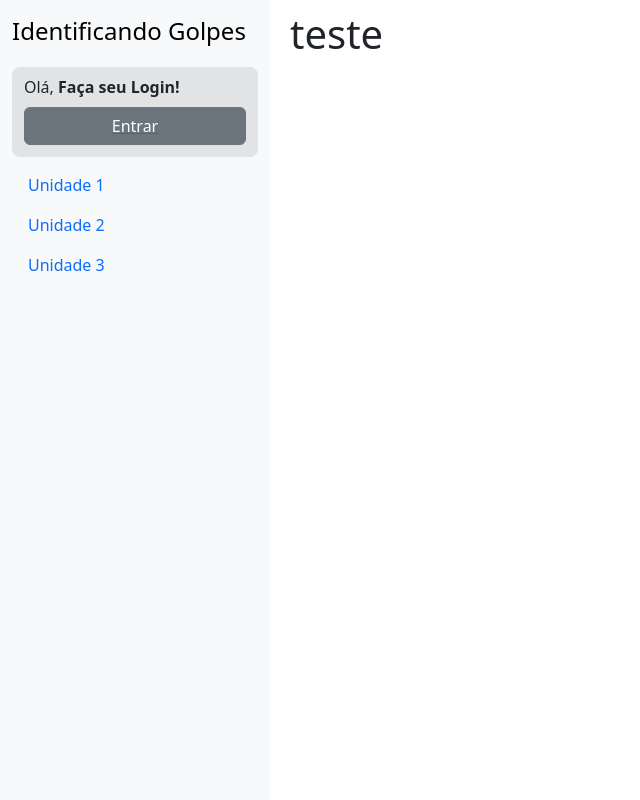
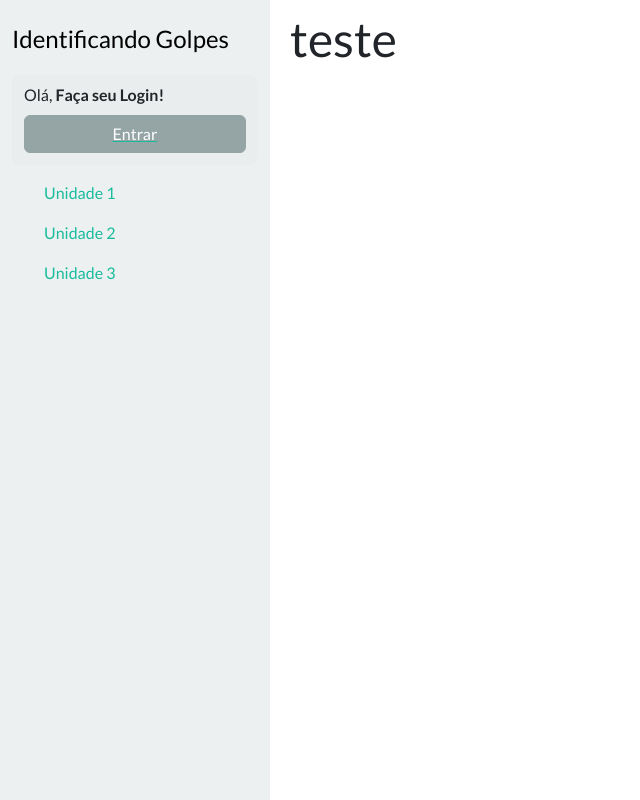
Before and after one commit to okita-ok/tcc-golpes, a Next.js app in the folder frontend/: page / in a window 1280 px wide. Shown: the whole page, without its empty margins (0-640 px from the left). Built offline with nearby package versions, Linux system fonts and the light colour scheme; no server answers.

Commit message:
Refatoração da navbar + novo tema

```diff
--- a/frontend/package.json
+++ b/frontend/package.json
@@ -12,6 +12,7 @@
     "@tanstack/react-query": "^5.62.0",
     "axios": "^1.7.7",
     "bootstrap": "^5.3.3",
+    "bootswatch": "^5.3.3",
     "next": "15.0.3",
     "react": "^18",
     "react-dom": "^18",
--- a/frontend/src/app/components/Navbar/Navbar.tsx
+++ b/frontend/src/app/components/Navbar/Navbar.tsx
@@ -1,7 +1,25 @@
 "use client";
+import { useContext } from "react";
 import MiniProfile from "../MiniProfile/MiniProfile";
+import { UnitContext } from "@/app/State/UnitProvider";
+import { AuthContext } from "@/app/State/AuthProvider";
+
+const units = [
+  "31a97a5f-cf39-4b60-bac2-8854b0ef835f",
+  "49b73903-8bfd-49ac-a7f7-2277d7679309",
+  "c4fff465-cdbe-474d-bbb2-6477dfc17431",
+];
 
 export default function Navbar() {
+  const { auth } = useContext(AuthContext);
+  const { unidadesCompletadas } = useContext(UnitContext);
+
+  const isCompleted = (unitId: string): boolean => {
+    return unidadesCompletadas.some(
+      (completedUnit) => completedUnit.unitId === unitId
+    );
+  };
+
   return (
     <nav
       className="navbar bg-light border-body flex-column position-fixed vh-100"
@@ -15,21 +33,18 @@ export default function Navbar() {
         <MiniProfile />
 
         <ul className="nav nav-pills flex-column me-auto mt-2">
-          <li className="nav-item">
-            <a className="nav-link" href="/unidade/unidade1">
-              Unidade 1
-            </a>
-          </li>
-          <li className="nav-item">
-            <a className="nav-link" href="#">
-              Unidade 2
-            </a>
-          </li>
-          <li className="nav-item">
-            <a className="nav-link" href="#">
-              Unidade 3
-            </a>
-          </li>
+          {units.map((unitId, index) => (
+            <li className="nav-item" key={unitId}>
+              <a
+                className={`nav-link ${
+                  auth && isCompleted(unitId) ? "text-success" : ""
+                }`}
+                href={`/unidade/unidade${index + 1}`}
+              >
+                Unidade {index + 1} {auth && isCompleted(unitId) ? "✅" : ""}
+              </a>
+            </li>
+          ))}
         </ul>
       </div>
     </nav>
--- a/frontend/src/app/layout.tsx
+++ b/frontend/src/app/layout.tsx
@@ -1,5 +1,5 @@
 import type { Metadata } from "next";
-import "bootstrap/dist/css/bootstrap.min.css";
+import "bootswatch/dist/flatly/bootstrap.min.css";
 import "react-toastify/dist/ReactToastify.css";
 import BootstrapClient from "./components/BootstrapClient";
 import Navbar from "./components/Navbar/Navbar";
```
Also changed, not shown: 1 other file (tests, documents, lock files or other folders).
